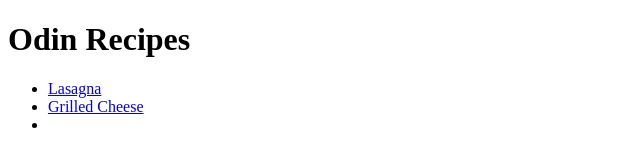
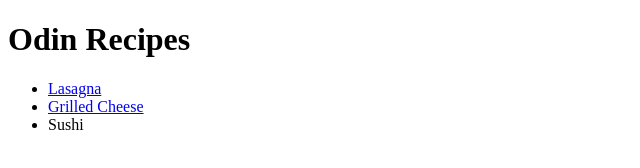
Before and after one commit to kevinbatternay-arch/odin-recipes, a plain HTML site: page index.html in a window 1280 px wide. Shown: the full height of the page, 0-640 px from the left. Drawn offline with Linux system fonts and the light colour scheme.

Commit message:
add sushi page link to homepage
link to sushi page make navigation easier to reach the sushi recipe

```diff
--- a/index.html
+++ b/index.html
@@ -9,7 +9,7 @@
         <ul>
             <li><a href="./recipes/lasagna.html">Lasagna</a></li>
             <li><a href="./recipes/grilled_cheese.html">Grilled Cheese</a></li>
-            <li></li>
+            <li><a href="./recipes/sushi.html"></a>Sushi</li>
         </ul>
     </body>
 </html>
```
